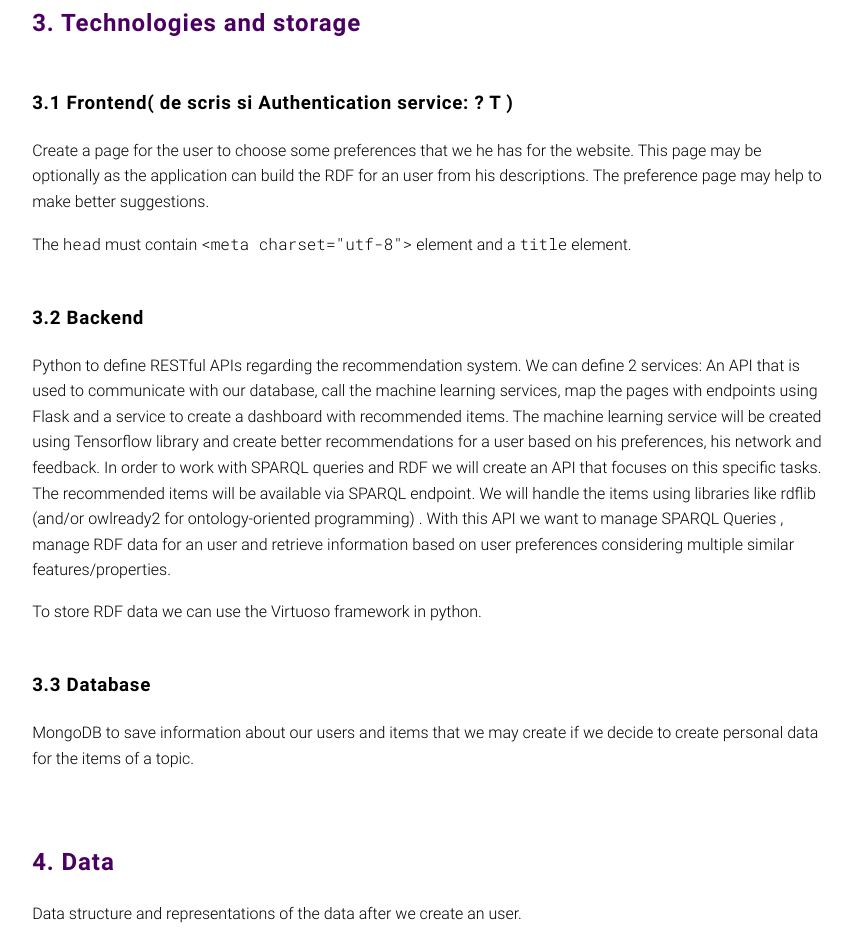
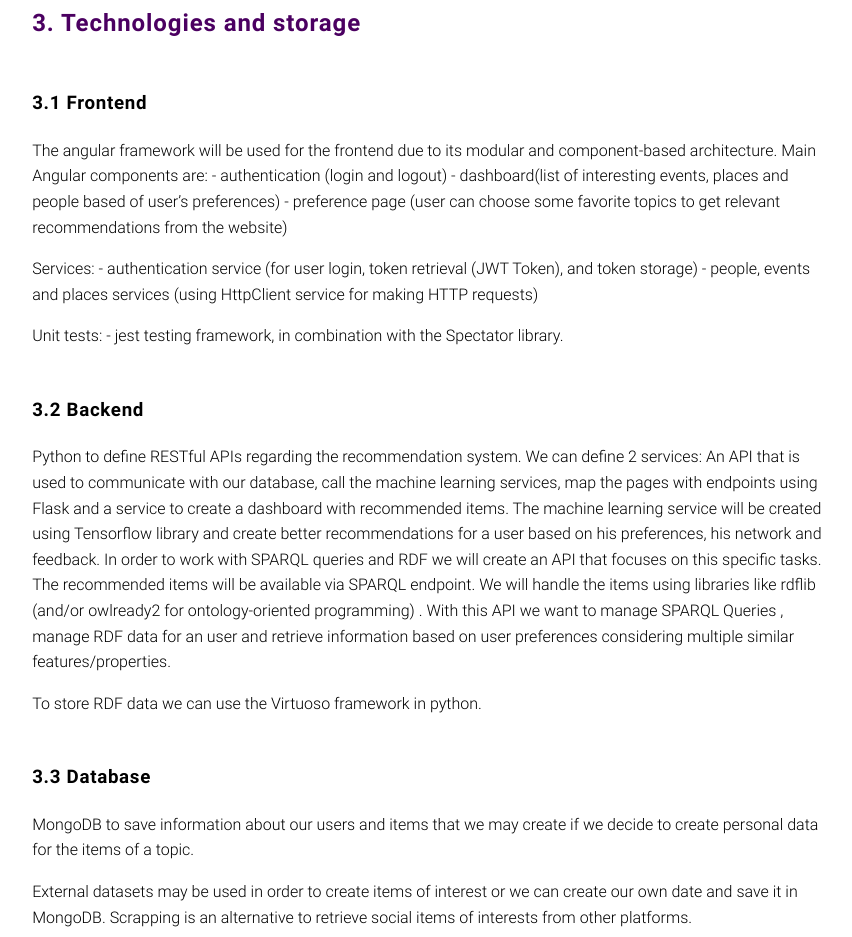
Before and after one commit to MehaiIulian/MehaiIulian.github.io, a website: page sore-scholarly-html-pages/index.html in a window 1280 px wide. Shown: the part 1860-2797 px from the top of the page, without its empty margins (211-1063 px from the left). Drawn offline with Linux system fonts and the light colour scheme.

Commit message:
img changee

```diff
--- a/sore-scholarly-html-pages/index.html
+++ b/sore-scholarly-html-pages/index.html
@@ -98,16 +98,23 @@
 
     <section id="Root">
       <!-- review? -->
-      <h3>Frontend( de scris si Authentication service: ? T )</h3>
+      <h3>Frontend</h3>
       <p>
-        Create a page for the user to choose some preferences that we he has for the website. This page may be
-        optionally as
-        the application can build the RDF for an user from his descriptions. The preference page may help to make better
-        suggestions.
+        The angular framework will be used for the frontend due to its modular and component-based architecture.
+        Main Angular components are:
+        - authentication (login and logout)
+        - dashboard(list of interesting events, places and people based of user’s preferences)
+        - preference page (user can choose some favorite topics to get relevant recommendations from the website)
       </p>
       <p>
-        The <code>head</code> must contain <code>&lt;meta charset="utf-8"&gt;</code> element and a
-        <code>title</code> element.
+        Services:
+        - authentication service (for user login, token retrieval (JWT Token), and token storage)
+        - people, events and places services (using HttpClient service for making HTTP requests)
+
+      </p>
+      <p>
+        Unit tests:
+        - jest testing framework, in combination with the Spectator library.
       </p>
     </section>
     <section id="article">
@@ -138,6 +145,11 @@
       <p>
         MongoDB to save information about our users and items that we may create if we decide to create personal data
         for the items of a topic.
+      </p>
+      <p>
+        External datasets may be used in order to create items of interest or we can create our own date and save it in
+        MongoDB.
+        Scrapping is an alternative to retrieve social items of interests from other platforms.
       </p>
     </section>
   </section>
@@ -203,7 +215,7 @@
     <p>
       <li>View recommended items</li>
     </p>
-    <img src="./images/viewitems.png">
+    <img src="./images/VIEWLIST.png">
     <p>
       <li>View profile and edit profile
       </li>In this case, the user can access his profile and edit preferences.
```
Also changed, not shown: sore-scholarly-html-pages/images/VIEWLIST.png (added).
